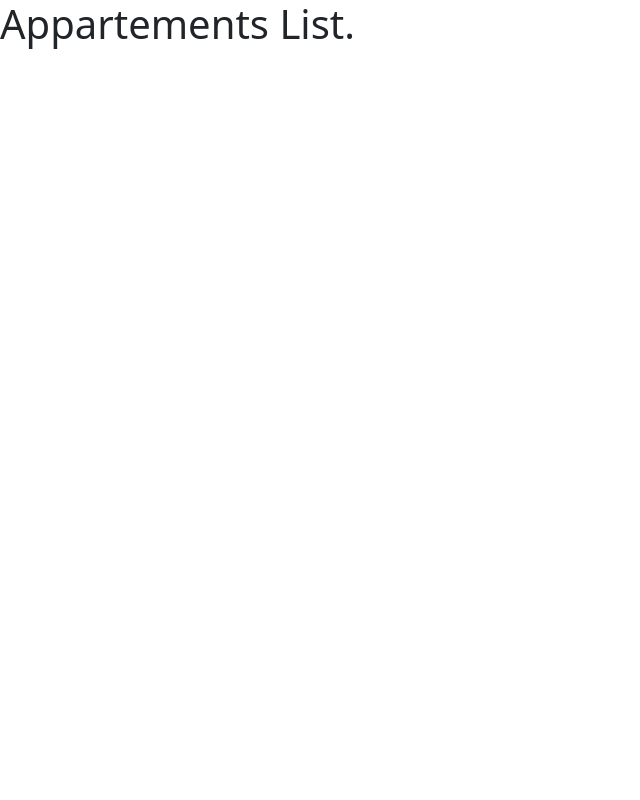
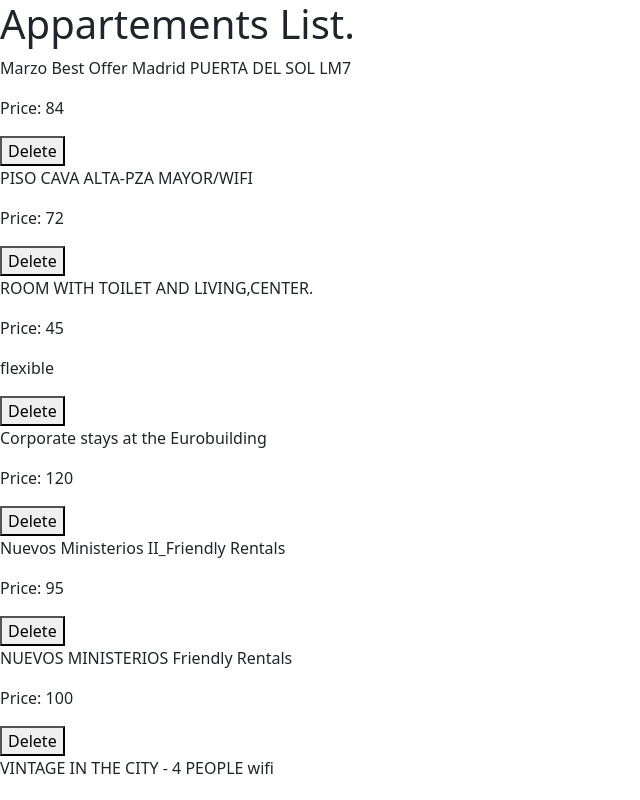
Before and after one commit to Ahmd-zaidan8a8/Apartment-Rentals-Admin, a React (Vite) app: page / in a window 1280 px wide. Shown: the top 800 px of the page, without its empty margins (0-640 px from the left). Built offline with nearby package versions, Linux system fonts and the light colour scheme.

Commit message:
fixing the bug ( forget to return the markup from the list component

```diff
--- a/src/components/List.jsx
+++ b/src/components/List.jsx
@@ -1,7 +1,4 @@
-
-
-
-const List = ({apartements , onDelete}) => {
+const List = ({ apartements, onDelete }) => {
   const apartementList = apartements.map((apartement) => {
     return (
       <div key={apartement.id}>
@@ -18,6 +15,7 @@ const List = ({apartements , onDelete}) => {
       </div>
     );
   });
+    return <div>{apartementList}</div>
 };
 
 export default List;
```
